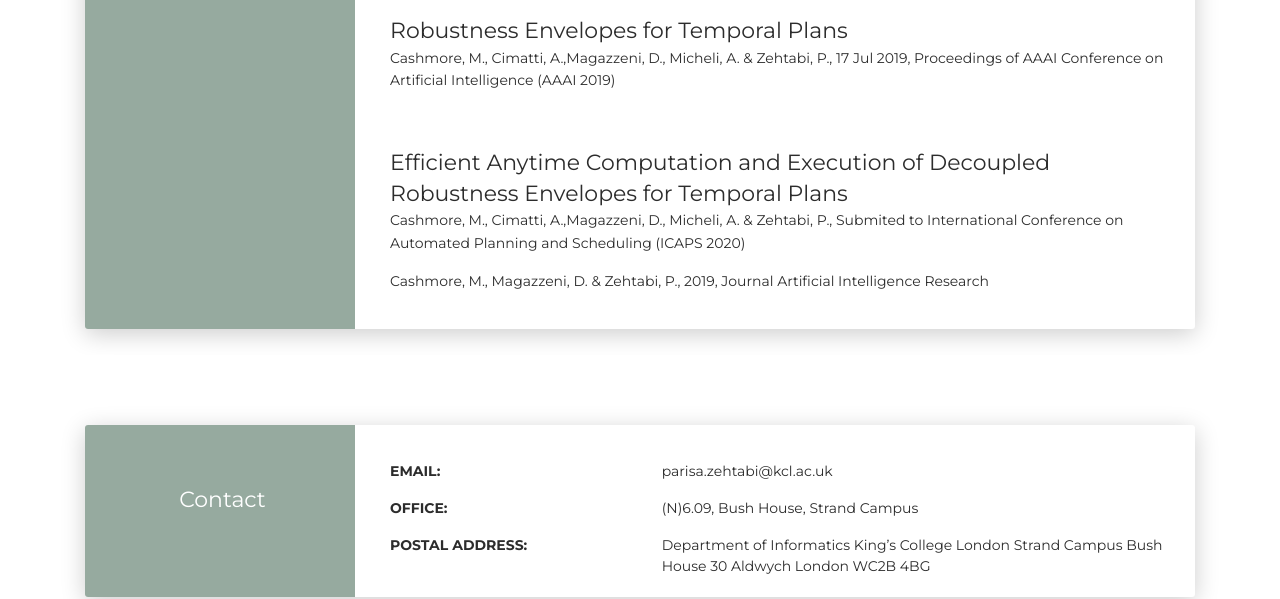
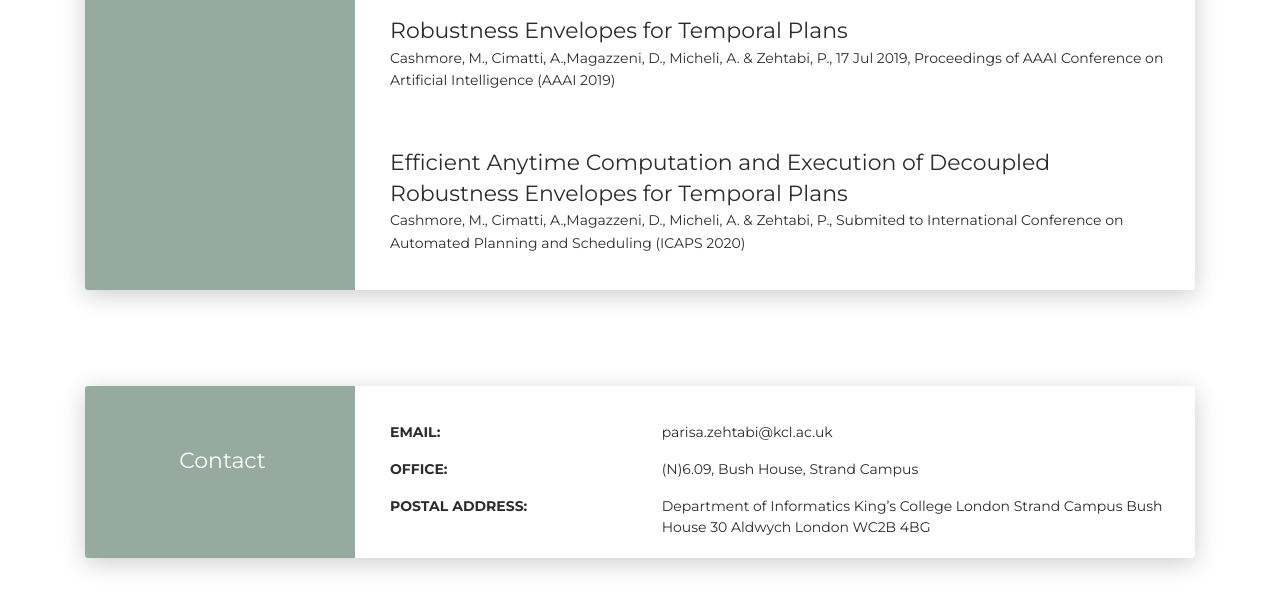
Before and after one commit to ParisaZehtabi/ParisaZehtabi, a plain HTML site: page index.html in a window 1280 px wide. Shown: the part 1579-2178 px from the top of the page. Drawn offline with Linux system fonts and the light colour scheme; files whose address does not match are found by name.

```diff
--- a/index.html
+++ b/index.html
@@ -140,7 +140,6 @@
             <div class="card-body">
                 <div class="h5">Efficient Anytime Computation and Execution of Decoupled Robustness Envelopes for Temporal Plans</div>
                 <p>Cashmore, M., Cimatti, A.,Magazzeni, D., Micheli, A. & Zehtabi, P., Submited to International Conference on Automated Planning and Scheduling (ICAPS 2020)</a></p>
-              <p>Cashmore, M., Magazzeni, D. & Zehtabi, P., 2019, Journal Artificial Intelligence Research</a></p>
             </div>
               <!--div class="card-body">
                   <div class="h5">Towards Efficient Anytime Computation and Execution of Decoupled Robustness Envelopes for Temporal Plans</div>
```
